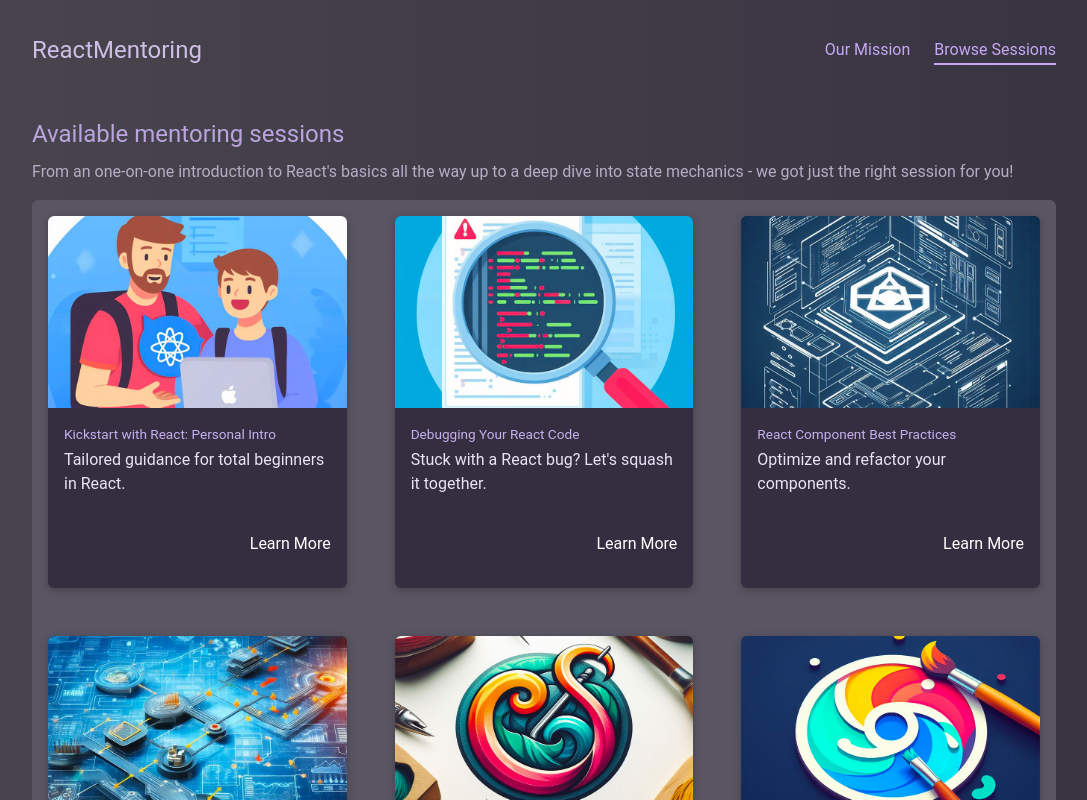
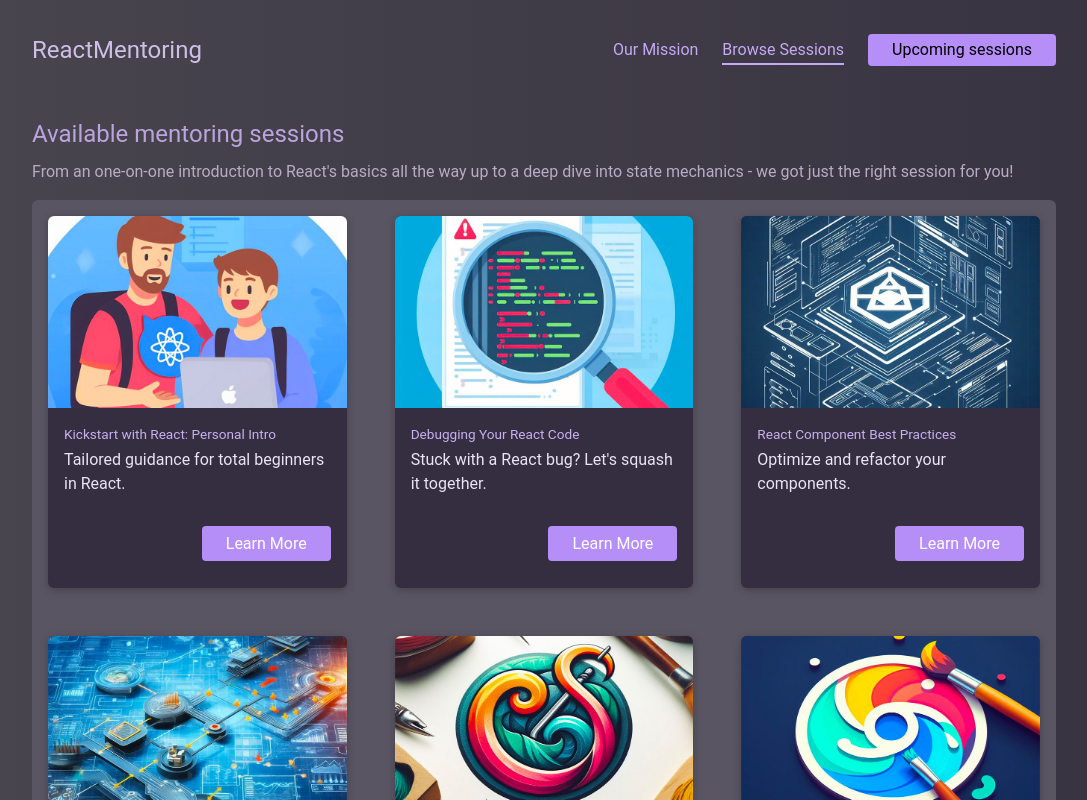
Before and after one commit to nenadmne/typescript-sessions-page, a React (Vite) app: page /sessions in a window 1280 px wide. Shown: the top 800 px of the page, without its empty margins (96-1183 px from the left). Built offline with nearby package versions, Linux system fonts and the light colour scheme.

Commit message:
Added Button/Link UI element and implemented them in project

```diff
--- /dev/null
+++ b/src/components/UI/Button.tsx
@@ -0,0 +1,45 @@
+import type { ComponentPropsWithoutRef, ReactNode } from "react";
+import { Link, type LinkProps } from "react-router-dom";
+
+type BaseProps = {
+  children: ReactNode;
+  textOnly?: boolean;
+};
+
+type ButtonProps = ComponentPropsWithoutRef<"button"> &
+  BaseProps & { to?: never };
+type ButtonLinkProps = LinkProps & BaseProps & { to: string };
+
+function isRouterLink(
+  props: ButtonProps | ButtonLinkProps
+): props is ButtonLinkProps {
+  return "to" in props;
+}
+
+const buttonClass =
+  "text-inherit leading-4 text-btn-txt bg-btn-bg rounded py-2 px-6 cursor-pointer decoration-none hover:bg-btn-act active:bg-btn-act";
+
+export default function Button(props: ButtonProps | ButtonLinkProps) {
+  if (isRouterLink(props)) {
+    const { children, textOnly, ...otherProps } = props;
+    return (
+      <Link
+        className={`${buttonClass} ${textOnly ? "button--text-only" : ""}`}
+        {...otherProps}
+      >
+        {children}
+      </Link>
+    );
+  }
+
+  const { children, textOnly, ...otherProps } = props;
+
+  return (
+    <button
+      className={`${buttonClass} ${textOnly ? "button--text-only" : ""}`}
+      {...otherProps}
+    >
+      {children}
+    </button>
+  );
+}
--- a/src/components/navigation/MainHeader.tsx
+++ b/src/components/navigation/MainHeader.tsx
@@ -1,4 +1,5 @@
 import { NavLink } from "react-router-dom";
+import Button from "../UI/Button";
 
 export default function MainHeader() {
   const navLinks = [
@@ -22,7 +23,7 @@ export default function MainHeader() {
         className="w-[80%] max-w-7xl flex justify-between items-center my-8 mx-auto"
       >
         <h1 className="m-0 text-xl text-header-pink">ReactMentoring</h1>
-        <nav>
+        <nav className="flex flex-row gap-6">
           <ul className="list-none m-0 p-0 flex gap-6 items-center">
             {navLinks.map((link, index) => (
               <li key={index}>
@@ -40,6 +41,7 @@ export default function MainHeader() {
               </li>
             ))}
           </ul>
+          <Button> Upcoming sessions </Button>
         </nav>
       </header>
     </>
--- a/src/components/pages/Session.tsx
+++ b/src/components/pages/Session.tsx
@@ -1,5 +1,6 @@
 import { useParams } from "react-router-dom";
 import { SESSIONS } from "../../dummy-sessions.ts";
+import Button from "../UI/Button.tsx";
 
 export default function SessionPage() {
   const params = useParams<{ id: string }>();
@@ -38,8 +39,8 @@ export default function SessionPage() {
                 year: "numeric",
               })}
             </time>
-            <p>
-              <button> Book Session </button>
+            <p className="mt-2">
+              <Button> Book Session </Button>
             </p>
           </div>
         </header>
--- a/src/components/pages/sessions/components/SessionItem.tsx
+++ b/src/components/pages/sessions/components/SessionItem.tsx
@@ -1,4 +1,4 @@
-import { Link } from "react-router-dom";
+import Button from "../../../UI/Button";
 
 type SessionItemProps = {
   item: {
@@ -20,7 +20,7 @@ export default function SessionItem({ item }: SessionItemProps) {
           <p className="mb-1 text-lighter-purple text-base">{summary}</p>
         </div>
         <p className="mt-8 mb-4 text-right">
-          <Link to={id}>Learn More</Link>
+          <Button to={id}>Learn More</Button>
         </p>
       </div>
     </article>
--- a/src/index.css
+++ b/src/index.css
@@ -9,22 +9,6 @@
 body {
   font-family: "Roboto", sans-serif;
   background: linear-gradient(90deg, #49464f 0, #373240 100%);
-}
-
-.button {
-  background-color: #b68ef7;
-  color: #0a0218;
-  border: none;
-  border-radius: 4px;
-  padding: 0.5rem 1.5rem;
-  cursor: pointer;
-  text-decoration: none;
-  font: inherit;
-}
-
-.button:hover,
-.button:active {
-  background-color: #a16cf7;
 }
 
 .button.button--text-only {
--- a/tailwind.config.js
+++ b/tailwind.config.js
@@ -22,6 +22,10 @@ export default {
 
         "sessions-h": "#bba4de",
         "sessions-h-p": "#b6adc5",
+
+        "btn-bg": "#b68ef7",
+        "btn-txt": "#0a0218",
+        "btn-act": "#a16cf7"
       },
       fontSize: {
         sm: "0.85rem",
```
